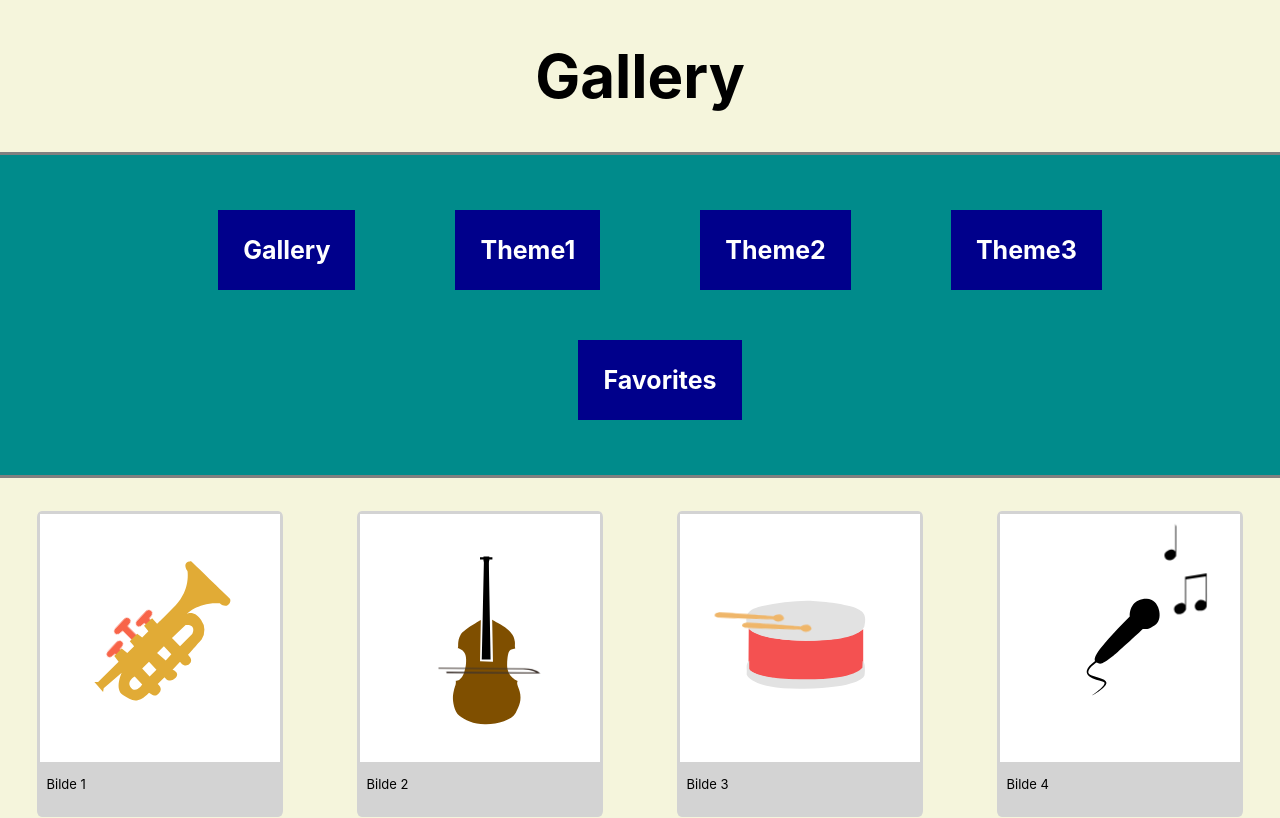
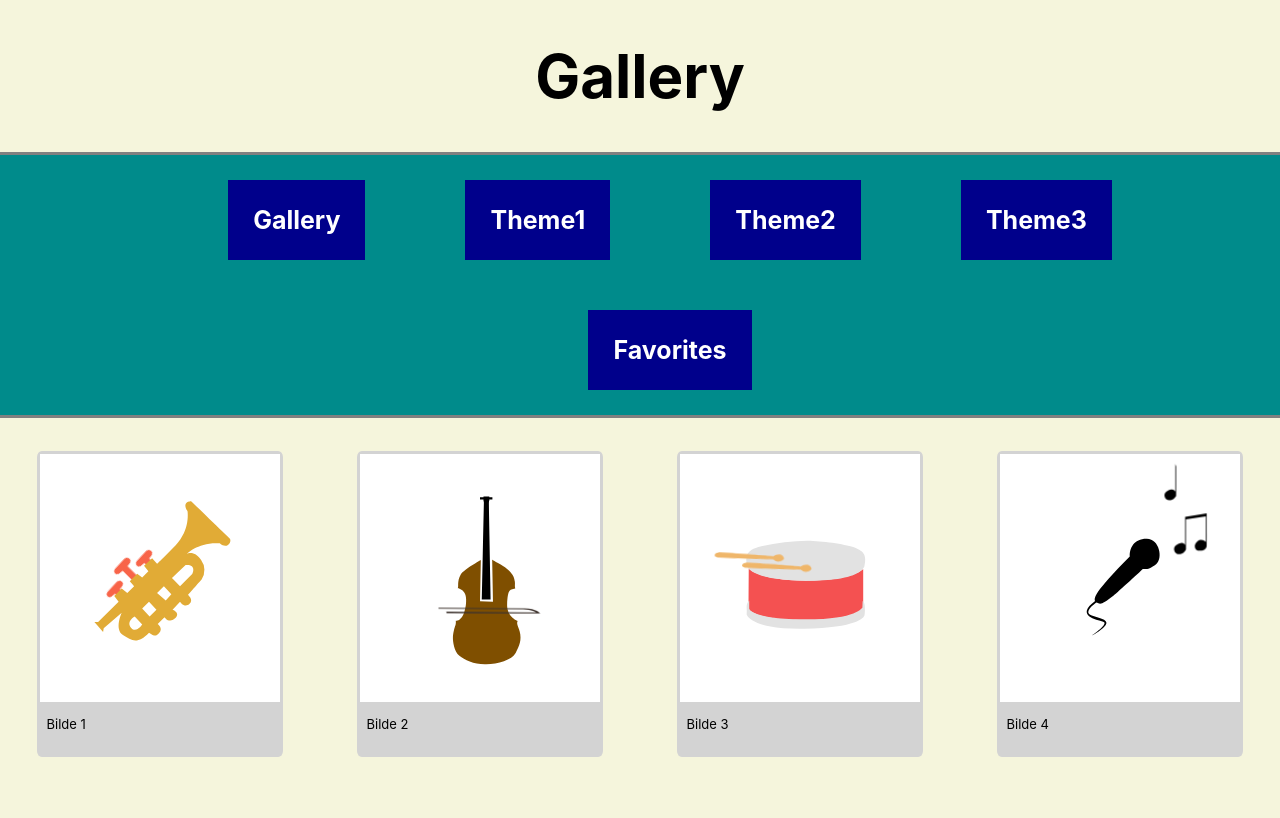
Before and after one commit to magnhan/gallery, a React (Create React App) app in the folder gallery/: page /Theme1 in a window 1280 px wide. Shown: the top 818 px of the page. Built offline with nearby package versions, Linux system fonts and the light colour scheme.

Commit message:
Updated menu css
#14

```diff
--- a/gallery/src/components/Menu/Menu.css
+++ b/gallery/src/components/Menu/Menu.css
@@ -1,12 +1,18 @@
+.Menu {
+  background-color: darkcyan;
+}
+
+.Header_Menu {
+  margin-block-start: 0em;
+  margin-block-end: 0em;
+  padding-inline-start: 2em;
+}
+
 .Header_Menu > li {
   display: inline;
   list-style-type: none;
   margin: 1em;
   font-size: smaller;
-}
-
-.Menu {
-  background-color: darkcyan;
 }
 
 .Header_Menu li a {
```
